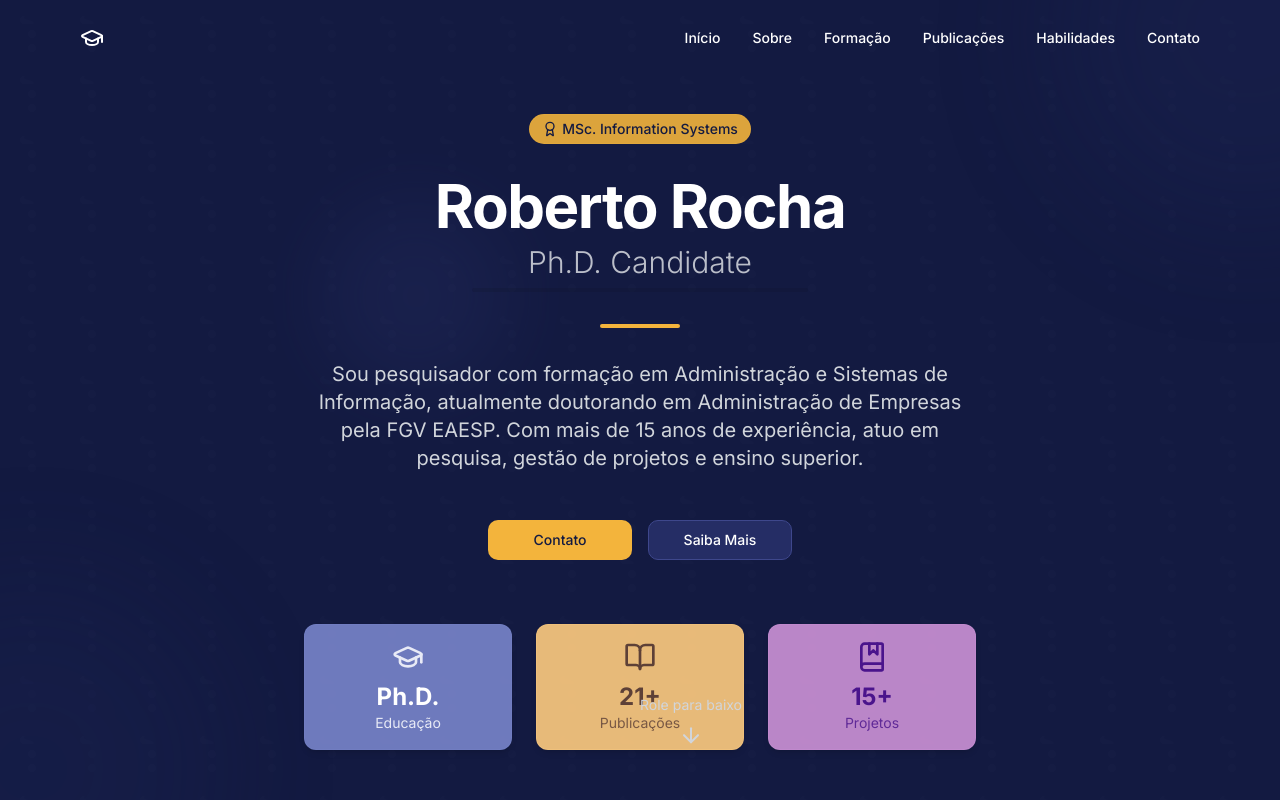
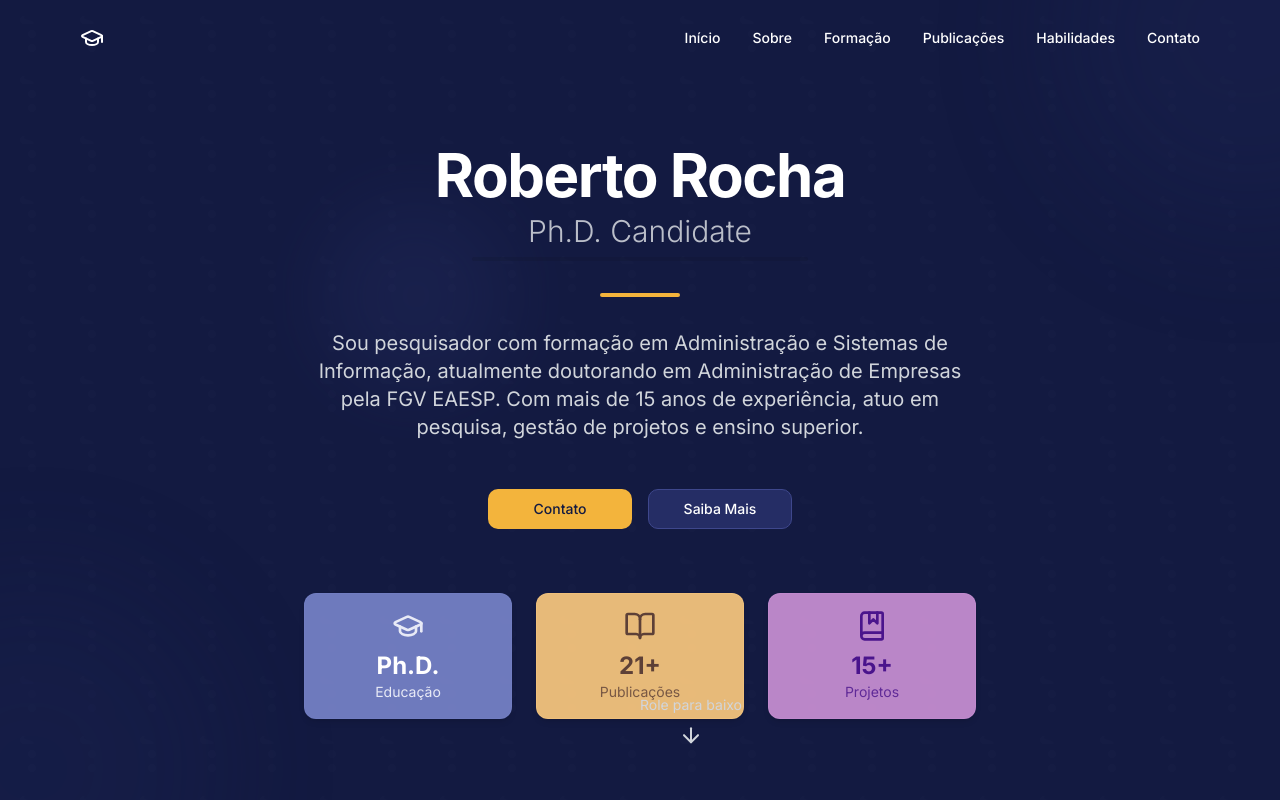
Before and after one commit to roberto-fgv/roberto-fgv.github.io, a React (Vite) app: page / in a window 1280 px wide. Shown: the top 800 px of the page. Built offline with nearby package versions, Linux system fonts and the light colour scheme.

Commit message:
Update Hero.tsx

```diff
--- a/src/components/Hero.tsx
+++ b/src/components/Hero.tsx
@@ -57,13 +57,6 @@ const Hero = () => {
       <div className="container max-w-6xl mx-auto px-4 py-12 md:py-0 opacity-100">
         <div className="flex flex-col items-center text-center max-w-4xl mx-auto">
           <div className="space-y-8 animate-fade-in opacity-100" style={{ animationDelay: "0.5s" }}>
-            <div>
-              <span className="px-3 py-1 rounded-full text-sm font-medium bg-[#F3B43C]/90 text-[#131A41] border border-[#F3B43C]/20 inline-flex items-center">
-                <Award className="w-4 h-4 mr-1" />
-                <span>MSc. Information Systems</span>
-              </span>
-            </div>
-
             {/* More harmonious name display with new colors */}
             <div className="name-container">
               <h1 className="text-4xl md:text-5xl lg:text-6xl font-display font-bold tracking-tight text-white mb-2">
```
